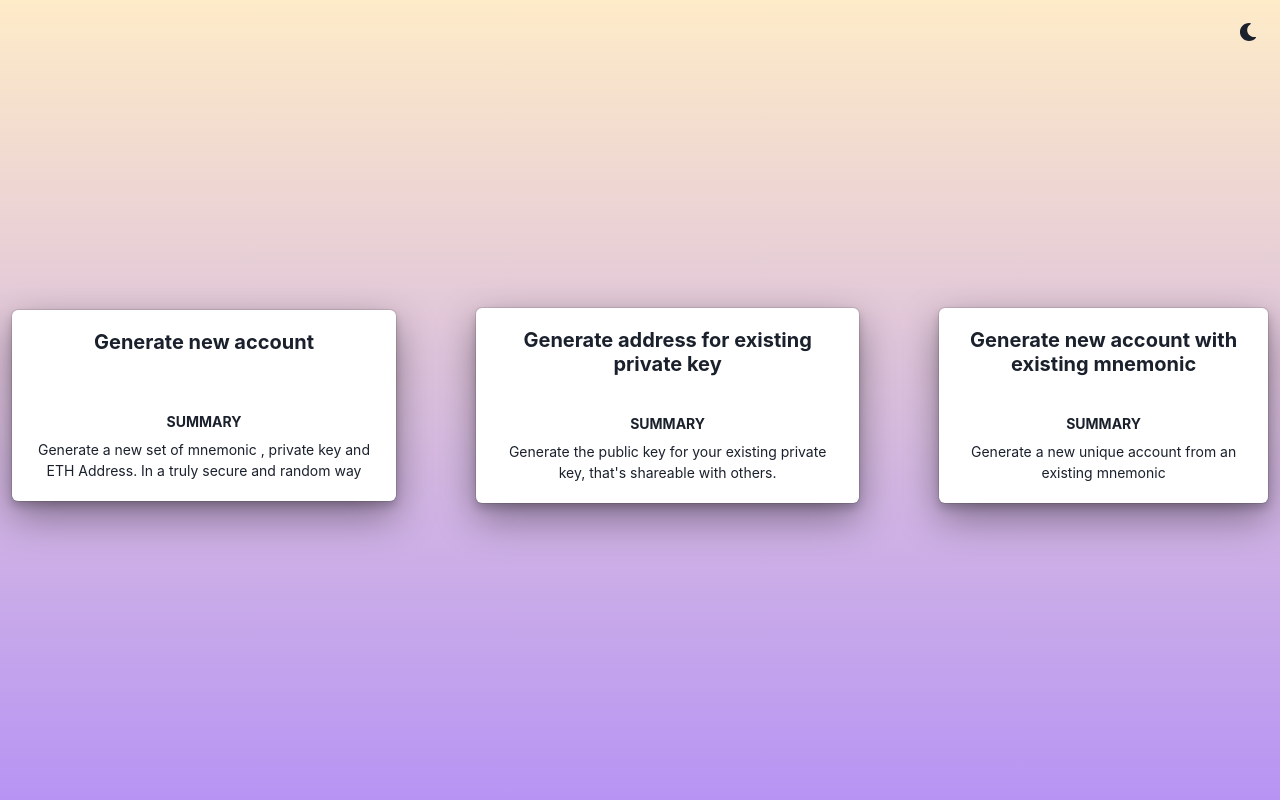
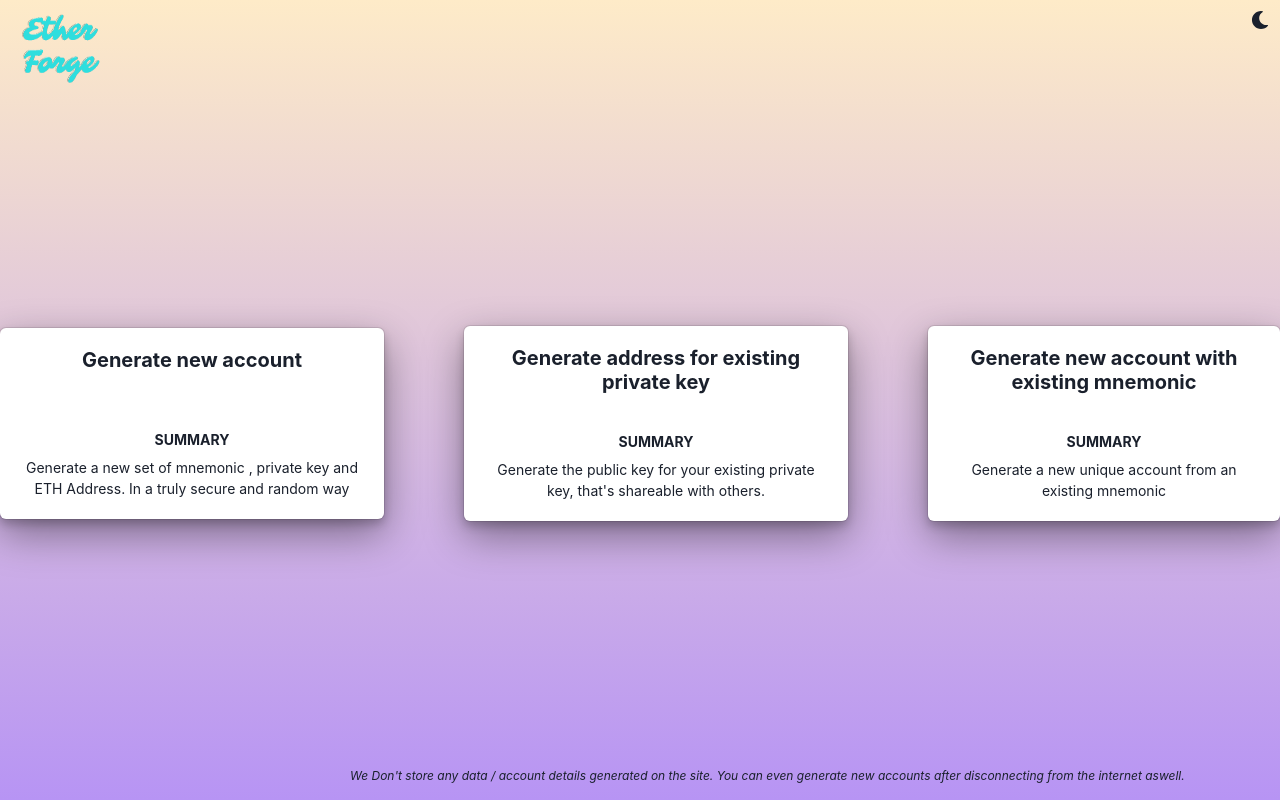
Before and after one commit to hoysal08/EtherForge, a React (Create React App) app: page / in a window 1280 px wide. Built offline with nearby package versions, Linux system fonts and the light colour scheme.

Commit message:
Header and tailer added

```diff
--- a/src/components/Header.jsx
+++ b/src/components/Header.jsx
@@ -1,17 +1,16 @@
 import React from 'react'
 import { ColorModeSwitcher } from '../ColorModeSwitcher';
-import { Box, Grid ,Image, Stack} from '@chakra-ui/react';
+import { Box, Grid ,Image, Flex} from '@chakra-ui/react';
 import logo from "../logo.png"
 function Header() {
   return (
-    <Grid>
-        <Stack direction="row" justifyContent="space-between">
-        <Box p="0" size="xs">
-        <Image p="5" size="sm" width="8%" src={logo}/>
+    <Grid height={90}  >
+        <Flex justifyContent="space-between">
+        <Box p="0" size="sm" >
+        <Image mx="5" my="2" boxSize="80px" src={logo}/>
         </Box>
        <ColorModeSwitcher justifySelf="flex-end" />
-        </Stack>
-
+        </Flex>
     </Grid>
   )
 }
--- /dev/null
+++ b/src/components/Tailer.jsx
@@ -0,0 +1,14 @@
+import { Box,Text } from '@chakra-ui/react'
+import React from 'react'
+
+function Tailer() {
+  return (
+    <Box position="fixed" bottom="0" py="3" pl="350">
+        <Text as='em' fontSize='xs' align="center">
+            We Don't store any data / account details generated on the site. You can even generate new accounts after disconnecting from the internet aswell.
+        </Text>
+    </Box>
+  )
+}
+
+export default Tailer
--- a/src/pages/Home.jsx
+++ b/src/pages/Home.jsx
@@ -17,6 +17,7 @@ import {
 import { ColorModeSwitcher } from '../ColorModeSwitcher';
 import { useNavigate } from 'react-router-dom';
 import Header from '../components/Header';
+import Tailer from '../components/Tailer';
 
 function Home() {
 
@@ -29,10 +30,10 @@ function Home() {
     'linear(to-t, blue.200, teal.500)',
     'linear(to-b, orange.100, purple.300)',
   ]} >
-        <Grid minH="100vh" p={3} >
-        <Header/>
+        <Grid minH="100vh"   >
+        <Header py="0" my="0"/>
           {/* <ColorModeSwitcher justifySelf="flex-end" /> */}
-          <HStack spacing={20} justify="center" mb={200} direction="row">
+          <HStack spacing={20} justify="center" pb={200}  direction="row">
             <Card variant = "elevated"   maxW="sm"  size="md"  boxShadow="dark-lg" onClick={()=>{navigate("/newaccount")}}>
               <CardHeader>
                 <Heading size="md">Generate new account</Heading>
@@ -93,6 +94,7 @@ function Home() {
               </CardBody>
             </Card>
           </HStack>
+       <Tailer/>
         </Grid>
       </Box>
     </ChakraProvider>
--- a/src/pages/NewAccountWithmnemonic.jsx
+++ b/src/pages/NewAccountWithmnemonic.jsx
@@ -84,7 +84,7 @@ function NewAccountWithmnemonic() {
   },[accountnumber,mnemonic,inccorectmnemonic])
 
   function ExportFile() {
-    let Tobewritten = 'Private key : ' + pvtkey + '\n' + 'Address : ' + address;
+    let Tobewritten="Mnemonic : "+mnemonic+"\n"+ "Account number : "+accountnumber+"\n"+"Private key : "+pvtkey+"\n"+"Address : "+address
 
     let blob = new Blob([Tobewritten], { type: 'text/plain;charset=utf-8' });
     saveAs(blob, 'PrivatKey.txt');
```
